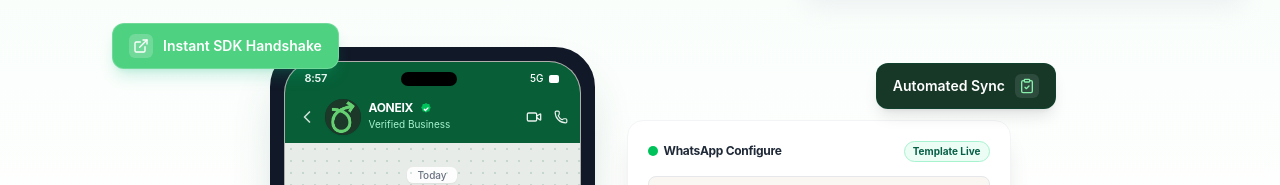
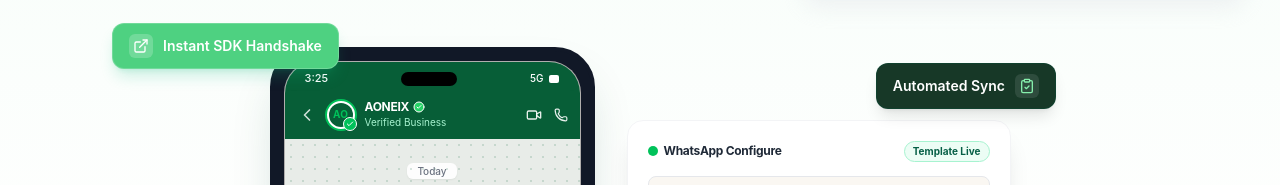
Before and after one commit to httpshivam/Aoneix, a React (Vite) app: page / in a window 1280 px wide. Shown: the part 552-737 px from the top of the page. Built offline with nearby package versions, Linux system fonts and the light colour scheme; grey boxes are pictures that could not be loaded; a web font is replaced by a local one.

Commit message:
revert: restore Hero section to previous version before real-time clock and DP changes

```diff
--- a/src/components/Hero.jsx
+++ b/src/components/Hero.jsx
@@ -16,34 +16,8 @@
   Send
 } from 'lucide-react';
 import AoneixLogo from './AoneixLogo';
-import faviconImg from '../assets/favicon.png';
 
 export default function Hero({ onOpenAuthModal, onBadgeClick }) {
-  // Live Indian Standard Time (IST, GMT+5:30) helper
-  const getIndiaTime = (withPeriod = true) => {
-    const formatted = new Intl.DateTimeFormat('en-IN', {
-      timeZone: 'Asia/Kolkata',
-      hour: 'numeric',
-      minute: '2-digit',
-      hour12: true
-    }).format(new Date());
-
-    return withPeriod ? formatted : formatted.replace(/\s*[ap]m/i, '').trim();
-  };
-
-  // Real-time automatic clock for phone status bar & chat
-  const [livePhoneTime, setLivePhoneTime] = useState(() => getIndiaTime(false));
-
-  useEffect(() => {
-    const updateLiveTime = () => {
-      setLivePhoneTime(getIndiaTime(false));
-    };
-
-    updateLiveTime();
-    const timer = setInterval(updateLiveTime, 1000);
-    return () => clearInterval(timer);
-  }, []);
-
   // Interactive WhatsApp chat state
   const [chatReplies, setChatReplies] = useState([]);
   const [selectedQuickReply, setSelectedQuickReply] = useState(null);
@@ -151,7 +125,7 @@
     const query = (customText || inputText).trim();
     if (!query) return;
 
-    const currentTime = getIndiaTime(true);
+    const currentTime = new Date().toLocaleTimeString([], { hour: '2-digit', minute: '2-digit' });
 
     // Add user message to chat
     setChatReplies((prev) => [
@@ -170,7 +144,7 @@
         {
           sender: 'bot',
           text: botAns.text,
-          time: getIndiaTime(true),
+          time: new Date().toLocaleTimeString([], { hour: '2-digit', minute: '2-digit' }),
           actionText: botAns.actionText,
           onAction: botAns.onAction,
           actionLink: botAns.actionLink
@@ -183,10 +157,8 @@
     if (selectedQuickReply) return;
     setSelectedQuickReply(text);
 
-    const currentTime = getIndiaTime(true);
-
     // Add user response to chat
-    setChatReplies((prev) => [...prev, { sender: 'user', text, time: currentTime }]);
+    setChatReplies((prev) => [...prev, { sender: 'user', text, time: '3:26 PM' }]);
 
     // Trigger simulated bot reply
     setBotTyping(true);
@@ -198,7 +170,7 @@
           {
             sender: 'bot',
             text: '🎉 Exclusive 15% VIP Access applied! Would you like to reserve yours with 1-click WhatsApp Pay?',
-            time: getIndiaTime(true),
+            time: '3:26 PM',
             hasAction: true
           }
         ]);
@@ -208,7 +180,7 @@
           {
             sender: 'bot',
             text: 'No problem at all! We have saved your preferences. Message us anytime for assistance!',
-            time: getIndiaTime(true)
+            time: '3:26 PM'
           }
         ]);
       }
@@ -363,7 +335,7 @@
 
                 {/* Phone Status Bar */}
                 <div className="bg-[#075e37] text-white px-5 pt-2 pb-1 text-[11px] flex justify-between items-center font-medium">
-                  <span className="font-semibold tracking-tight">{livePhoneTime}</span>
+                  <span>3:25</span>
                   <div className="w-14 h-3.5 bg-black rounded-full mx-auto" />
                   <div className="flex items-center space-x-1.5 text-[10px]">
                     <span>5G</span>
@@ -375,24 +347,21 @@
                 <div className="bg-[#075e37] text-white px-3 py-2 flex items-center justify-between shadow-md">
                   <div className="flex items-center space-x-2">
                     <ChevronLeft className="w-5 h-5 cursor-pointer text-white/80 hover:text-white" />
-                    {/* Aoneix Favicon Avatar */}
-                    <div className="w-9 h-9 rounded-full overflow-hidden shrink-0 shadow-sm bg-[#163323] flex items-center justify-center">
-                      <img
-                        src={faviconImg}
-                        alt="Aoneix Favicon"
-                        className="w-full h-full object-cover"
-                      />
+                    {/* Aoneix Avatar */}
+                    <div className="w-8 h-8 rounded-full bg-white flex items-center justify-center border-2 border-[#00c25a] relative">
+                      <div className="w-6 h-6 rounded-full bg-[#075e37] text-[#00c25a] font-bold text-[10px] flex items-center justify-center">
+                        AO
+                      </div>
+                      <div className="absolute -bottom-0.5 -right-0.5 w-3.5 h-3.5 bg-[#00c25a] rounded-full flex items-center justify-center border border-white">
+                        <Check className="w-2 h-2 text-white stroke-[3]" />
+                      </div>
                     </div>
                     <div>
-                      <div className="flex items-center space-x-1.5 leading-none">
-                        <span className="font-bold text-xs tracking-tight text-white leading-none">AONEIX</span>
-                        {/* Meta WhatsApp Official Scalloped Verified Badge */}
-                        <svg className="w-3.5 h-3.5 shrink-0 translate-y-[1px]" viewBox="0 0 24 24" fill="none">
-                          <path d="M10.52 2.44a2 2 0 0 1 2.96 0l.44.48a2 2 0 0 0 1.62.67l.65-.05a2 2 0 0 1 2.1 2.1l-.05.65a2 2 0 0 1 .67 1.62l.48.44a2 2 0 0 1 0 2.96l-.48.44a2 2 0 0 0-.67 1.62l.05.65a2 2 0 0 1-2.1 2.1l-.65-.05a2 2 0 0 0-1.62.67l-.44.48a2 2 0 0 1-2.96 0l-.44-.48a2 2 0 0 0-1.62-.67l-.65.05a2 2 0 0 1-2.1-2.1l.05-.65a2 2 0 0 0-.67-1.62l-.48-.44a2 2 0 0 1 0-2.96l.48-.44a2 2 0 0 0 .67-1.62l-.05-.65a2 2 0 0 1 2.1-2.1l.65.05a2 2 0 0 0 1.62-.67l.44-.48z" fill="#00C25A"/>
-                          <path d="M9 12.5l2 2 4.5-4.5" stroke="white" strokeWidth="2.2" strokeLinecap="round" strokeLinejoin="round"/>
-                        </svg>
+                      <div className="flex items-center space-x-1">
+                        <span className="font-bold text-xs tracking-tight">AONEIX</span>
+                        <CheckCircle2 className="w-3 h-3 text-[#25d366] fill-[#25d366] text-white" />
                       </div>
-                      <span className="text-[10px] text-emerald-200 block mt-0.5">Verified Business</span>
+                      <span className="text-[10px] text-emerald-200 block">Verified Business</span>
                     </div>
                   </div>
 
@@ -475,14 +444,16 @@
                     <div className="border-t border-gray-100 divide-y divide-gray-100 text-center text-[11px] font-semibold text-[#00c25a]">
                       <button
                         onClick={() => handleQuickReply('Yes, show me more')}
-                        className={`w-full py-2 hover:bg-green-50 transition-colors flex items-center justify-center gap-1.5 ${selectedQuickReply === 'Yes, show me more' ? 'bg-emerald-50 text-emerald-800 font-bold' : ''
+                        className={`w-full py-2 hover:bg-green-50 transition-colors flex items-center justify-center gap-1.5 ${
+                          selectedQuickReply === 'Yes, show me more' ? 'bg-emerald-50 text-emerald-800 font-bold' : ''
                         }`}
                       >
                         <span>Yes, show me more</span>
                       </button>
                       <button
                         onClick={() => handleQuickReply('Maybe later')}
-                        className={`w-full py-2 hover:bg-gray-50 text-gray-500 transition-colors ${selectedQuickReply === 'Maybe later' ? 'bg-gray-100 font-bold' : ''
+                        className={`w-full py-2 hover:bg-gray-50 text-gray-500 transition-colors ${
+                          selectedQuickReply === 'Maybe later' ? 'bg-gray-100 font-bold' : ''
                         }`}
                       >
                         <span>Maybe later</span>
@@ -496,7 +467,8 @@
                       key={idx}
                       className={`flex flex-col ${reply.sender === 'user' ? 'items-end' : 'items-start'} animate-in fade-in slide-in-from-bottom-2 duration-200`}
                     >
-                      <div className={`p-2.5 rounded-xl max-w-[240px] text-[11px] shadow-sm leading-relaxed whitespace-pre-line ${reply.sender === 'user'
+                      <div className={`p-2.5 rounded-xl max-w-[240px] text-[11px] shadow-sm leading-relaxed whitespace-pre-line ${
+                        reply.sender === 'user'
                           ? 'bg-[#d9fdd3] text-gray-900 rounded-tr-none'
                           : 'bg-white text-gray-900 rounded-tl-none border border-gray-100'
                       }`}>
@@ -588,7 +560,8 @@
                   <button
                     type="submit"
                     disabled={!inputText.trim()}
-                    className={`w-7 h-7 rounded-full flex items-center justify-center transition-all shrink-0 ${inputText.trim()
+                    className={`w-7 h-7 rounded-full flex items-center justify-center transition-all shrink-0 ${
+                      inputText.trim()
                         ? 'bg-[#00c25a] hover:bg-[#00a84e] text-white cursor-pointer shadow-sm scale-105 active:scale-95'
                         : 'bg-gray-200 text-gray-400 cursor-not-allowed'
                     }`}
```
Lines whose indentation alone changed are shown as unchanged.
